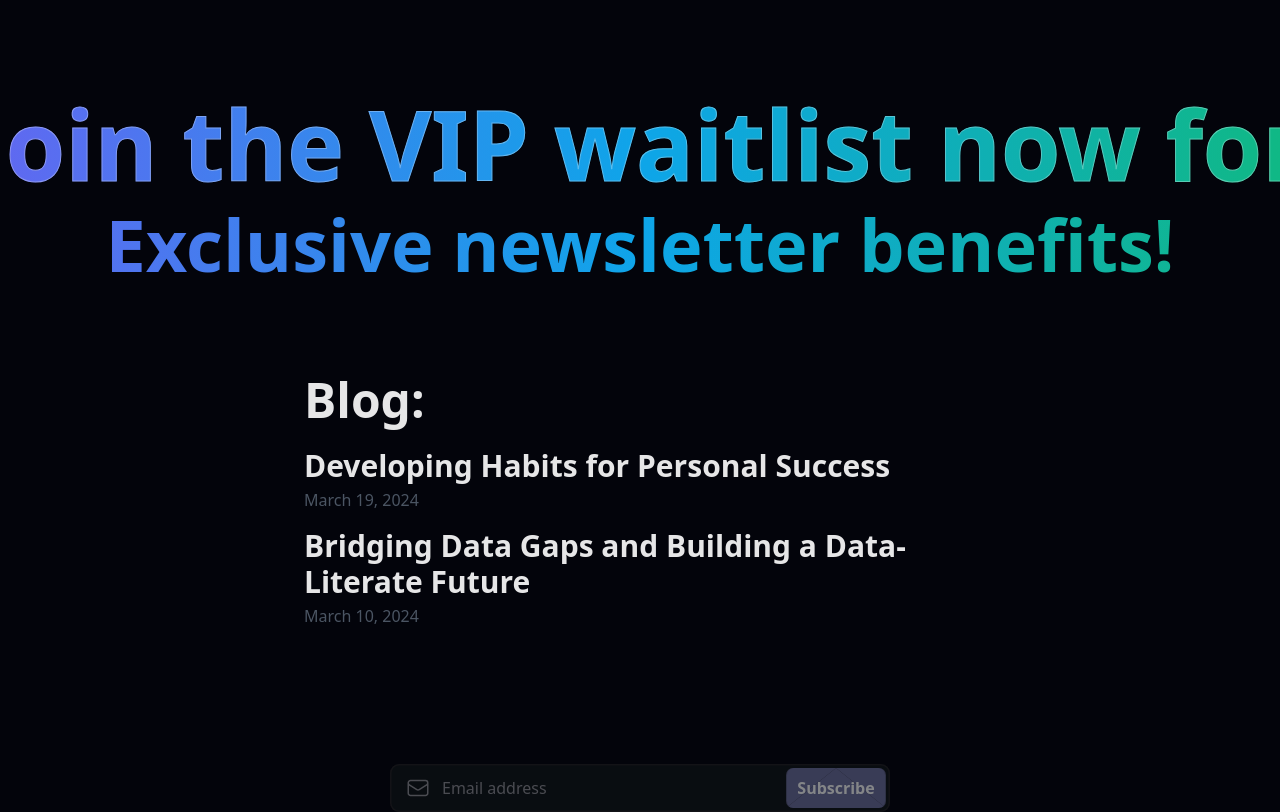
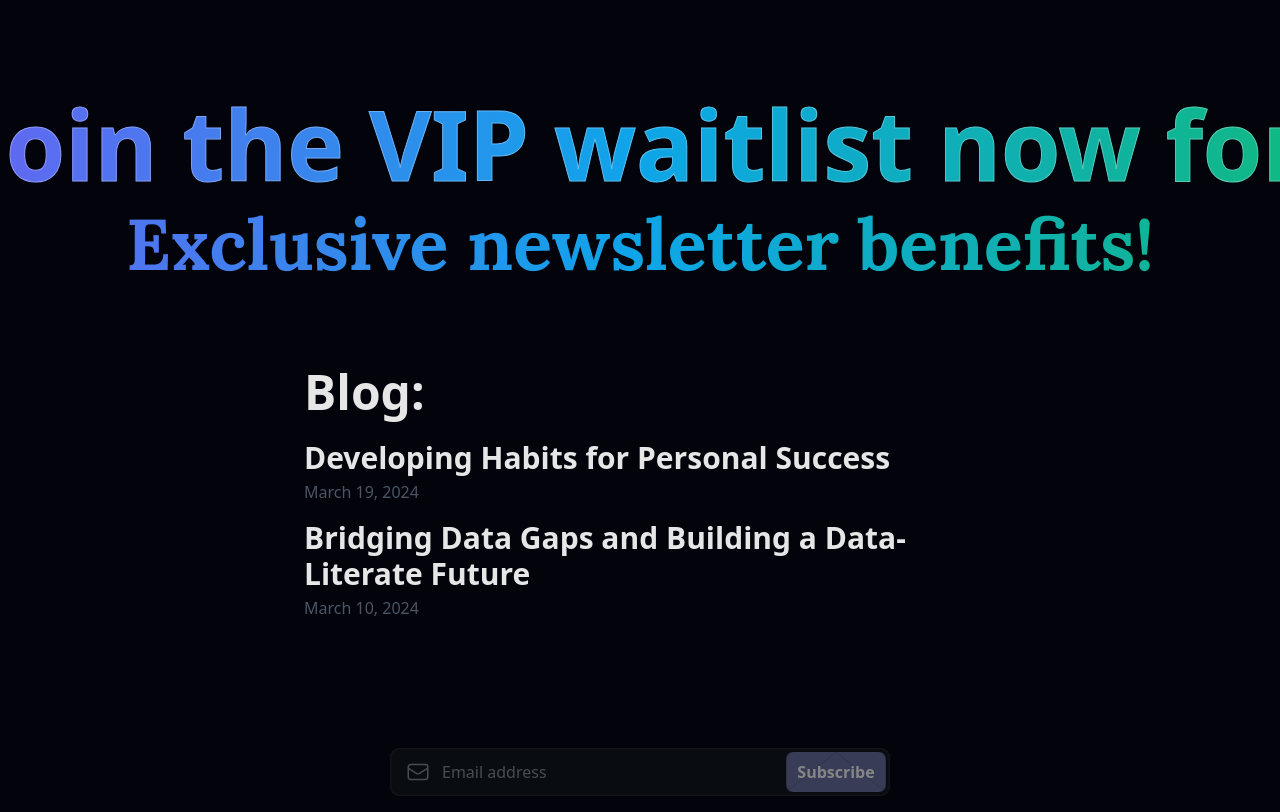
Before and after one commit to myplancash/newsletter-app, a Next.js app: page / in a window 1280 px wide. Shown: the top 812 px of the page. Built offline with nearby package versions, Linux system fonts and the light colour scheme.

Commit message:
added new Author variable to our blogposts

```diff
--- a/app/globals.css
+++ b/app/globals.css
@@ -3,6 +3,8 @@
 @tailwind utilities;
 
 :root {
+  --font-poppins: "Poppins", sans-serif;
+  --font-lora: "Lora", serif;
   --foreground-rgb: 0, 0, 0;
   --background-start-rgb: 214, 219, 220;
   --background-end-rgb: 255, 255, 255;
@@ -24,6 +26,15 @@ body {
       rgb(var(--background-end-rgb))
     )
     rgb(var(--background-start-rgb));
+  font-family: "Poppins", sans-serif;
+}
+
+html {
+  font-family: var(--font-poppins);
+}
+
+h1 {
+  font-family: var(--font-lora);
 }
 
 @layer utilities {
--- a/app/layout.tsx
+++ b/app/layout.tsx
@@ -1,15 +1,22 @@
 import { metaData } from "@/constants";
-import { IBM_Plex_Sans } from "next/font/google";
+import { Lora, Poppins } from "next/font/google";
 import "./globals.css";
 import { Metadata } from "next";
 import Footer from "@/components/Footer";
 import Head from "next/head";
 
-const IBMPlex = IBM_Plex_Sans({
+export const poppins = Poppins({
+  subsets: ['latin'],
+  weight: ['400', '700'],
+  display: 'swap',
+  variable: '--font-poppins'
+})
+
+const lora = Lora({
   subsets: ["latin"],
   style: ['normal', 'italic'],
   weight: ['400', '500', '600', '700'],
-  variable: '--font-ibm-plex'
+  variable: '--font-lora'
 });
 
 export const metadata: Metadata = metaData;
@@ -25,7 +32,7 @@ export default function RootLayout({
         <title>{metaData.title ? <>{metaData.title}</> : null}</title>
         {metaData.description && <meta name="description" content={metaData.description} />}
       </Head>
-      <body className={`${IBMPlex.variable} font-sans antialiased dark:bg-slate-800`}>
+      <body className={`${lora.variable} font-sans antialiased dark:bg-slate-800`}>
         {children}
         <Footer/>
       </body>
--- a/app/page.tsx
+++ b/app/page.tsx
@@ -15,13 +15,13 @@ export default function Home() {
           Exclusive newsletter benefits!
         </h1>
       </div>
-      <div className="mt-8 md:mt-12">
+      <div className="mt-8 md:mt-10">
         <Posts />
       </div>
-      <div className="mt-8 md:mt-12">
+      <div className="mt-8 md:mt-10">
         <NewsletterForm />
       </div>
-      <div className="mt-8 md:mt-12">
+      <div className="mt-8 md:mt-10">
         <Socials />
       </div>
     </main>
--- a/app/posts/[postId]/page.tsx
+++ b/app/posts/[postId]/page.tsx
@@ -26,6 +26,7 @@ export function generateMetadata({ params }: { params: { postId: string } }) {
 
     return {
         title: post.title,
+        author: post.author,
     }
 }
 
@@ -36,17 +37,20 @@ export default async function Post({ params }: { params: { postId: string } }) {
 
     if (!posts.find(post => post.id === postId)) notFound()
 
-    const { title, date, contentHtml } = await getPostData(postId)
+    const { title, date, contentHtml, author} = await getPostData(postId)
 
     const pubDate = getFormattedDate(date)
 
     return (
     <main className="container mx-auto px-4 py-8">
         <h1 className="text-6xl font-bold mb-4">{title}</h1>
-        <p className="text-gray-600 mb-4 text-xl italic">{pubDate}</p>
+        <div className="flex flex-row justify-between gap-5 ">
+            <p className="text-gray-600 text-xl order-first">By {author}</p>
+            <p className="text-gray-600 text-xl order-last">{pubDate}</p>
+        </div>
         <article className="prose lg:prose-xl dark:prose-dark font-normal" dangerouslySetInnerHTML={{ __html: contentHtml }} />
         <p className="mt-8">
-            <Link href="/" className="text-blue-500 text-3xl hover:underline hover:text-blue-700">← Back to home</Link>
+            <Link href="/" className="text-blue-500 text-xl hover:underline hover:text-blue-700">← Back to home</Link>
         </p>
     </main>
     )
--- a/blogposts/data-gaps.md
+++ b/blogposts/data-gaps.md
@@ -1,5 +1,6 @@
 ---
 title: 'Bridging Data Gaps and Building a Data-Literate Future'
+author: 'Sergio Esteban Torres'
 date: '2024-03-10'
 ---
 
@@ -26,4 +27,4 @@ Historical reasons and media representations impact data participation. Examinin
 
 🌐 Conclusion: Embracing data literacy is pivotal for engineers, analysts, and decision-makers. It shapes a future where data gaps are closed, biases are addressed, and impactful decisions are made. Let's bridge the gaps together!
 
-# DataLiteracy #MachineLearning #AI #DataQuality #BiasInData #Statistics #DataVisualization #Numeracy #CausalAnalysis #JohnSnow #ChallengerDisaster #HealthcareData #WomenInScience #InformedDecisionMaking
+#DataLiteracy #MachineLearning #AI #DataQuality #BiasInData #Statistics #DataVisualization #Numeracy #CausalAnalysis #JohnSnow #ChallengerDisaster #HealthcareData #WomenInScience #InformedDecisionMaking
--- a/blogposts/developing-habits.md
+++ b/blogposts/developing-habits.md
@@ -1,5 +1,6 @@
 ---
 title: 'Developing Habits for Personal Success'
+author: 'Maricel Xin Tirol'
 date: '2024-03-19'
 ---
 
@@ -39,4 +40,4 @@ Identifying and overcoming the resistances that prevent us from developing new h
 
 Ultimately, developing effective habits is a journey of self-discovery and discipline. By identifying the habits that propel us towards our goals and working to overcome the resistances that hold us back, we can create an environment conducive to our personal and professional growth. Let us remember that every small step in the right direction brings us closer to the life we desire.
 
-# Habits #Productivity #PersonalGrowth #Success #Discipline #WellBeing #SelfDiscovery #PersonalDevelopment #LinkedIn
+#Habits #Productivity #PersonalGrowth #Success #Discipline #WellBeing #SelfDiscovery #PersonalDevelopment #LinkedIn
--- a/lib/posts.tsx
+++ b/lib/posts.tsx
@@ -24,6 +24,7 @@ export function getSortedPostsData() {
         const blogPost: BlogPost = {
             id,
             title: matterResult.data.title,
+            author: matterResult.data.author,
             date: matterResult.data.date,
         }
 
@@ -50,6 +51,7 @@ export async function getPostData(id: string) {
     const blogPostWithHTML: BlogPost & { contentHtml: string } = {
         id,
         title: matterResult.data.title,
+        author: matterResult.data.author,
         date: matterResult.data.date,
         contentHtml,
     }
--- a/package.json
+++ b/package.json
@@ -16,7 +16,7 @@
     "gray-matter": "^4.0.3",
     "gsap": "^3.12.5",
     "heroicons": "^2.1.3",
-    "next": "14.1.4",
+    "next": "^14.1.4",
     "react": "^18",
     "react-dom": "^18",
     "react-social-icons": "^6.15.0",
--- a/tailwind.config.ts
+++ b/tailwind.config.ts
@@ -10,7 +10,7 @@ module.exports = {
   theme: {
     extend: {
       FontFamily: {
-        sans: ['var(--font-ibm-plex)']
+        sans: ['var(--font-poppins)']
       },
       backgroundImage: {
         "gradient-radial": "radial-gradient(var(--tw-gradient-stops))",
--- a/types.d.ts
+++ b/types.d.ts
@@ -81,4 +81,5 @@ export type BlogPost = {
     id: string,
     title: string,
     date: string,
+    author: string,
 }
```
Also changed, not shown: 1 other file (tests, documents, lock files or other folders).
